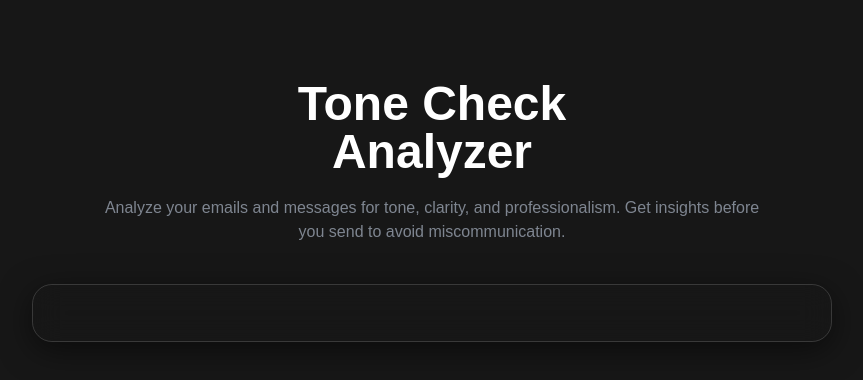
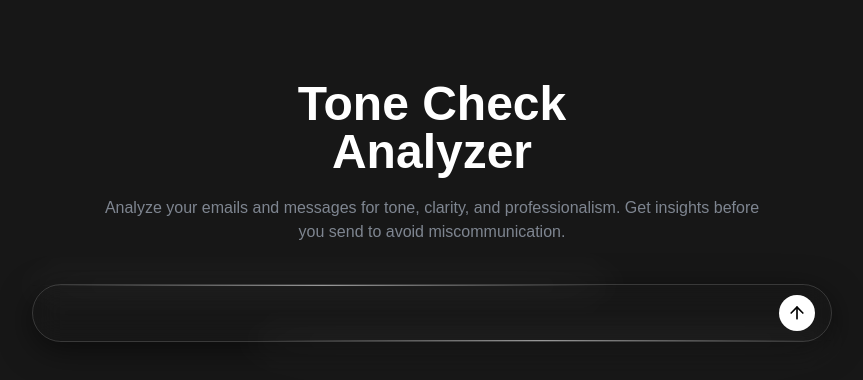
Before and after one commit to jjamesliu/tone-checker, a Next.js app: page / in a window 1280 px wide. Shown: the top 380 px of the page, without its empty margins (208-1071 px from the left). Built offline with nearby package versions, Linux system fonts and the light colour scheme.

Commit message:
scrollbar #1

```diff
--- a/src/app/globals.css
+++ b/src/app/globals.css
@@ -23,7 +23,6 @@ body {
   align-items:center;
   max-width: 800px;
   margin: auto auto;
-  border-radius: 20px; /* Rounded ends */
   background: transparent;
   backdrop-filter: blur(15px);
   -webkit-backdrop-filter: blur(15px);
@@ -39,7 +38,6 @@ body {
 }
 
 .search-input {
-  width: 100%;
   outline: none;
   border: none;
   background: transparent;
@@ -49,7 +47,6 @@ body {
   font-family: 'Geist Mono', monospace;
   resize: none;
   overflow: hidden;
-  padding: 1rem 0;
 }
 
 .search-input::-webkit-scrollbar {
@@ -69,5 +66,52 @@ body {
 /* Only show scrollbar when scrolling */
 .search-input.scrolling::-webkit-scrollbar-thumb {
   background: rgba(255, 255, 255, 0.15);
+}
 
+/* laser trace effect from joshua lin inspiration qtzx06 on github */
+.laser-trace {
+  position: absolute;
+  background: linear-gradient(90deg, transparent 0%, #fff 50%, transparent 100%);
+  box-shadow: 0 0 90px #fff, 0 0 40px #fff, 0 0 60px #ffeee2;
+  opacity: 0.56;
+  pointer-events: none;
+  z-index: 0;
+  transition: transform 0.5s cubic-bezier(0.2, 1, 0.2, 1.42);
 }
+
+.laser-trace.top {
+  top: 0;
+  left: 0;
+  width: 100%;
+  height: 0.9px;
+  transform-origin: left;
+}
+
+.laser-trace.bottom {
+  bottom: 0;
+  left: 0;
+  width: 100%;
+  height: 0.9px;
+  transform-origin: right;
+}
+
+.search-field-wrapper:not(.focused):not(:hover) .laser-trace {
+  animation: laser-intro 2.7s cubic-bezier(0.1, 1, 0.1, 1) forwards, laser-idle-move 7s infinite alternate ease-in-out 1.5s;
+}
+
+.search-field-wrapper:hover .laser-trace,
+.search-field-wrapper.focused .laser-trace {
+  transform: scaleX(1);
+  animation: none; /* Stop idle animation on hover/focus */
+}
+
+@keyframes laser-intro {
+  0% { transform: scaleX(0); }
+  80% { transform: scaleX(0.692); }
+  100% { transform: scaleX(0.69); }
+}
+
+@keyframes laser-idle-move {
+  from { transform: scaleX(0.69); }
+  to { transform: scaleX(0.75); }
+}
--- a/src/app/page.tsx
+++ b/src/app/page.tsx
@@ -1,22 +1,28 @@
 "use client";
 
-import Image from "next/image";
+import { ArrowUp } from 'lucide-react';
 import { useState, useEffect, useRef } from 'react';
-import { text } from "stream/consumers";
+
+
 export default function Home() {
   const [inputValue, setInputValue] = useState('');
   const [isInputFocused, setIsInputFocused] = useState(false);
   const [isScrolling, setIsScrolling] = useState(false);
+  const [isOneLine, setIsOneLine] = useState(true);
 
   const scrollTimeoutRef = useRef<NodeJS.Timeout | null>(null);
   const textareaRef = useRef<HTMLTextAreaElement>(null)
+  const textarea = textareaRef.current;
 
   const autoResize = () => {
-    const textarea = textareaRef.current;
     if (textarea) {
       textarea.style.height = 'auto';
       const scrollHeight = textarea.scrollHeight;
       const maxHeight = 200;
+
+      console.log('ScrollHeight:', scrollHeight); // Debug log
+      setIsOneLine(scrollHeight <= 60); // Increased threshold
+
       if (scrollHeight <= maxHeight) {
         textarea.style.height = scrollHeight + 'px';
         textarea.style.overflowY = 'hidden';
@@ -60,15 +66,18 @@ export default function Home() {
       </div>
 
       <div className='pt-10'>
-        <div className={`search-field-wrapper ${isInputFocused ? "focused" : ""}`}>
+        <div className={`relative search-field-wrapper rounded-2xl ${isInputFocused ? "focused" : ""} ${isOneLine ? '!rounded-4xl' : ""} `}>
             <textarea
             ref={textareaRef}
-            className={`search-input ${isScrolling ? "scrolling" : ""}`}
+            className={`search-input py-[1rem] ${isOneLine ? 'w-[calc(100%-4rem)]' : "w-[calc(100%-1rem)] pb-12"} ${isScrolling ? "scrolling" : ""}`}
             value={inputValue}
             rows={1}
             onFocus={() => setIsInputFocused(true)}
             onBlur={() => setIsInputFocused(false)}
             onChange={handleInputChange}/>
+            <ArrowUp className={`absolute bg-white text-black rounded-full h-9 w-9 p-2 ${isOneLine ? 'right-4 top-1/2 -translate-y-1/2 ': 'right-3 bottom-3 '}`}/>
+            <div className="laser-trace top"></div>
+            <div className="laser-trace bottom"></div>
         </div>
       </div>
 
```
Also changed, not shown: package.json (+7 -6 lines), 1 other file (tests, documents, lock files or other folders).
